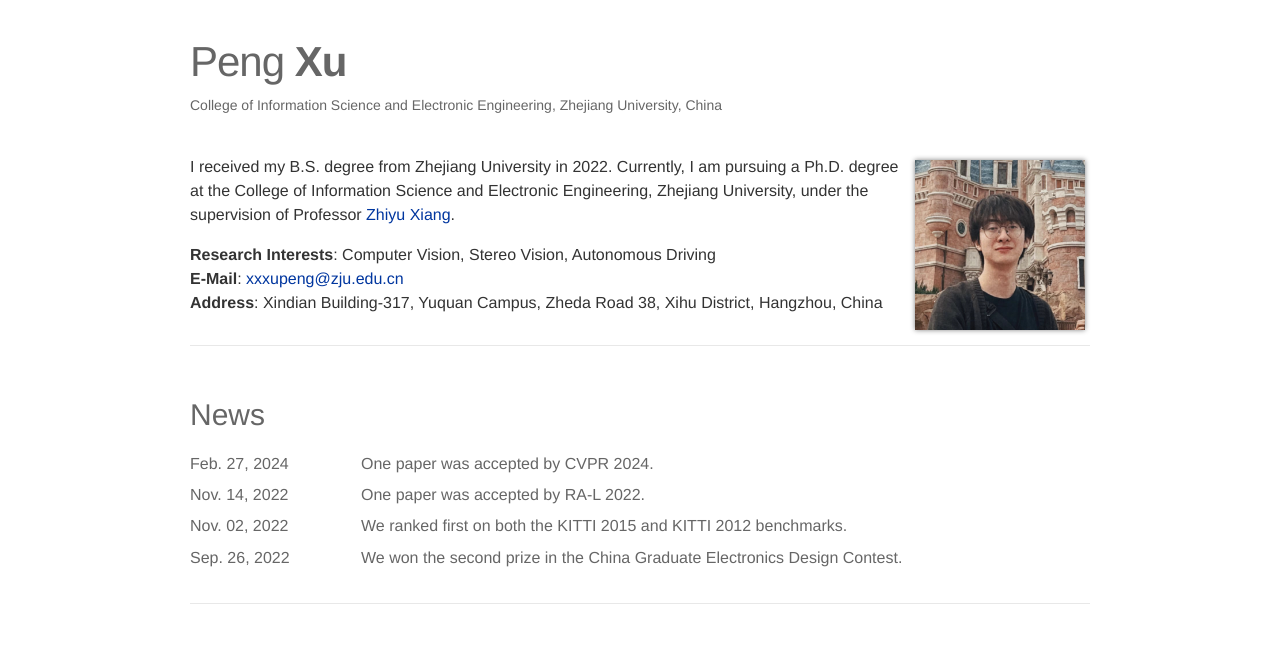
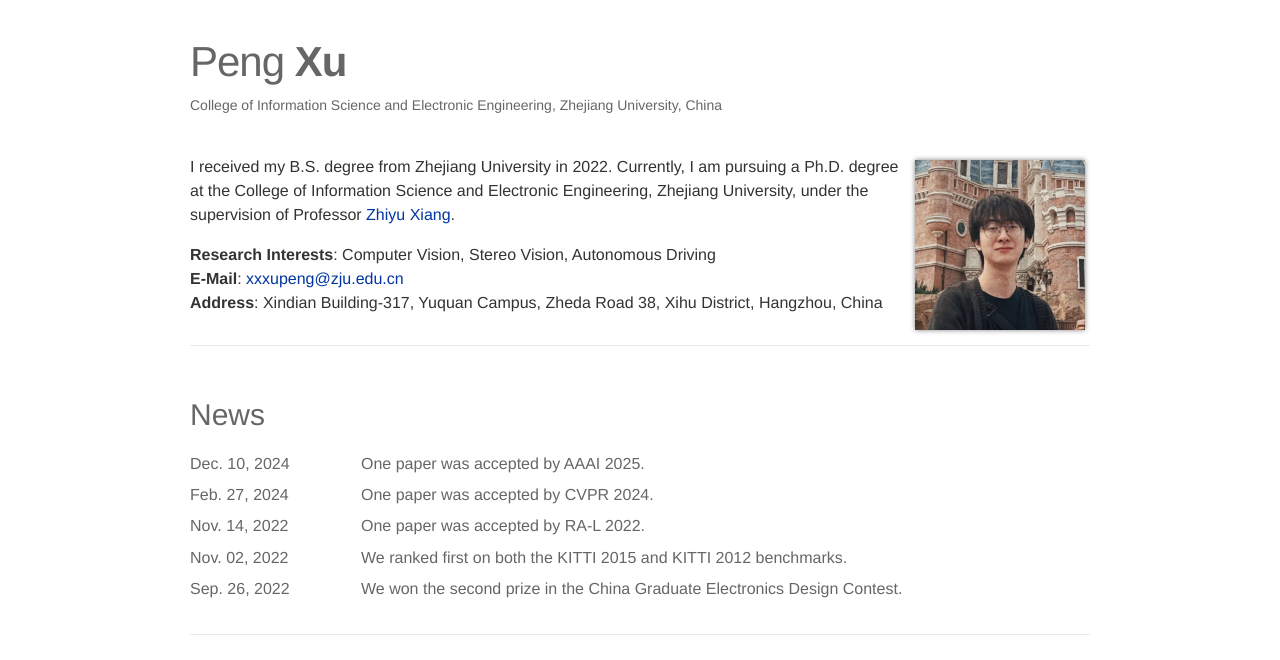
Before and after one commit to xxxupeng/xxxupeng.github.io, a plain HTML site: page index.html in a window 1280 px wide. Shown: the part 59-719 px from the top of the page. Drawn offline with nearby package versions, Linux system fonts and the light colour scheme; files whose address does not match are found by name.

Commit message:
Update index.html

```diff
--- a/index.html
+++ b/index.html
@@ -75,6 +75,11 @@
                     <h3>News</h3>
 
                     <table>
+                        <tr>
+                            <td class="date">Dec. 10, 2024</td>
+                            <td class="announcement">One paper was accepted by AAAI 2025.</td>
+                        </tr>
+
 
                         <tr>
                             <td class="date">Feb. 27, 2024</td>
```
